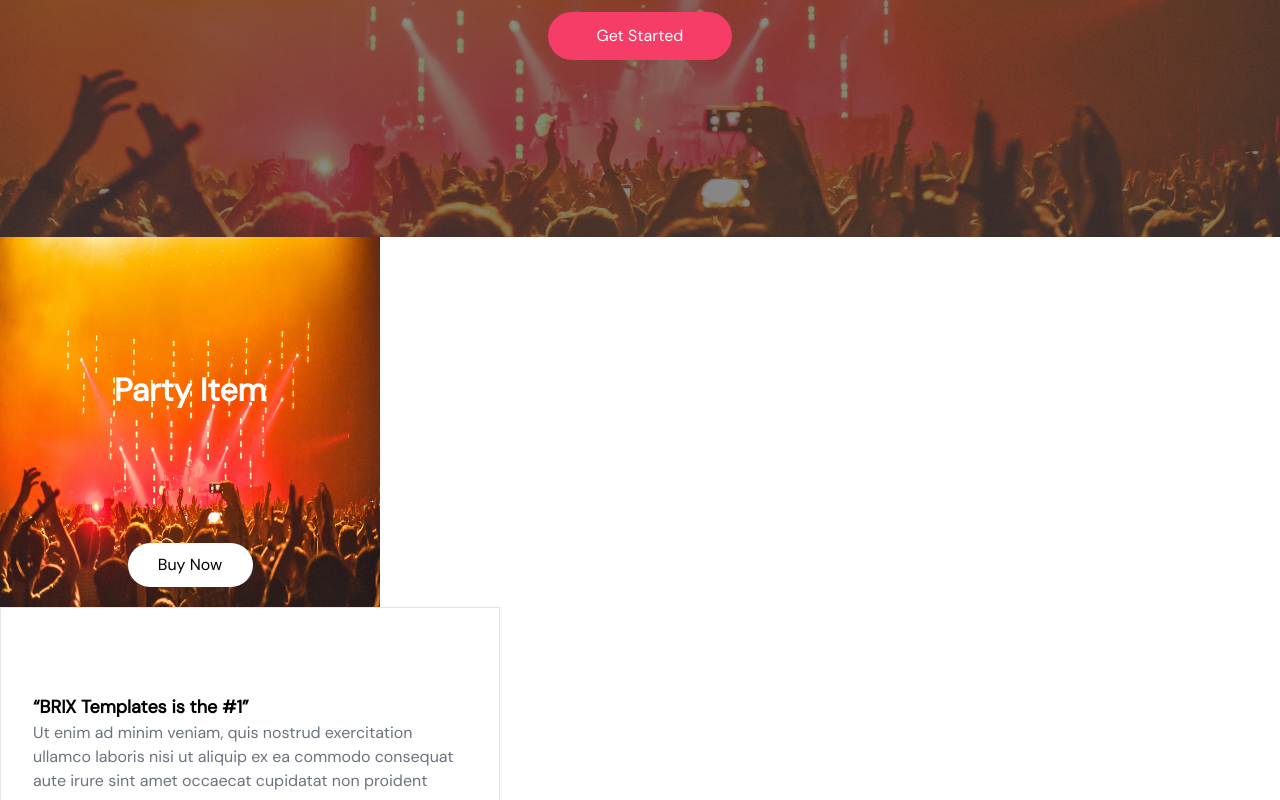
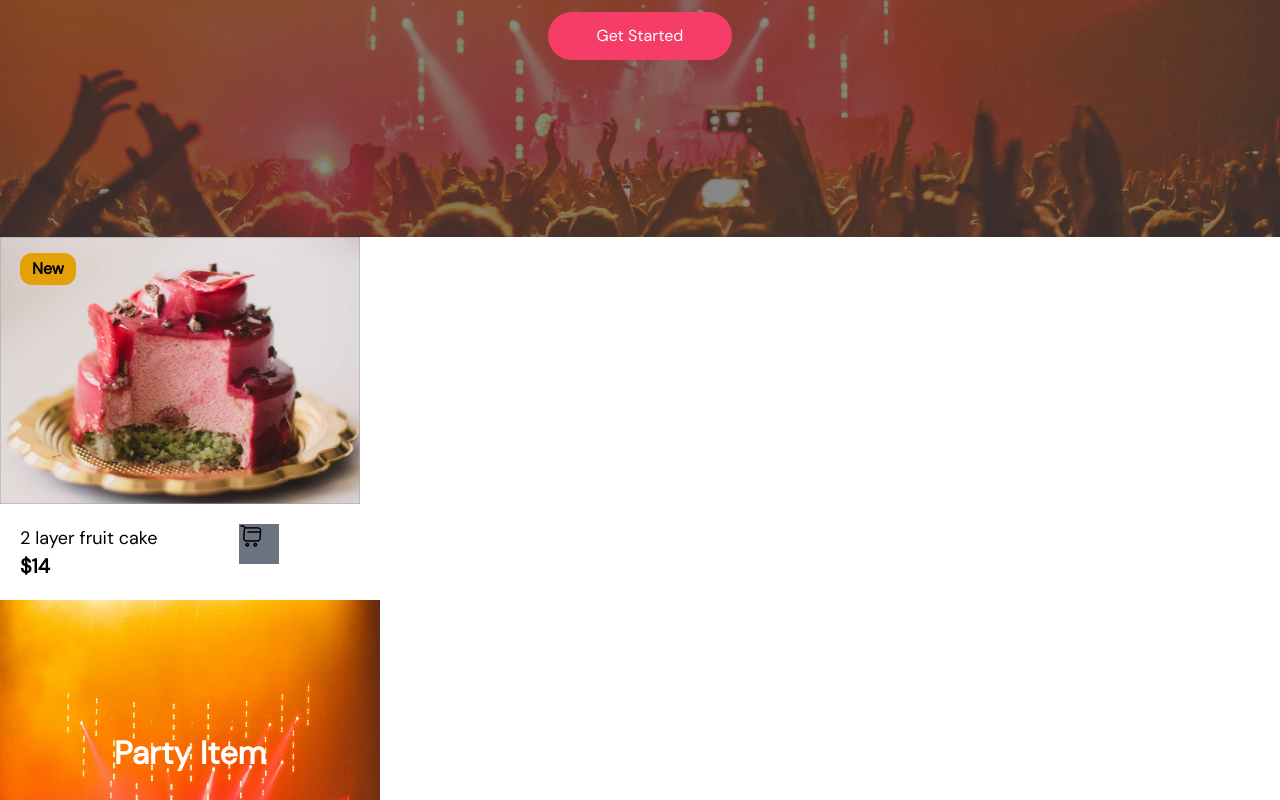
Before and after one commit to PaateeNg/paatee, a Next.js app: page / in a window 1280 px wide. Shown: the part 418-1218 px from the top of the page. Built offline with nearby package versions, Linux system fonts and the light colour scheme.

Commit message:
productCard done

```diff
--- a/src/app/layout.tsx
+++ b/src/app/layout.tsx
@@ -5,8 +5,8 @@ import "./globals.css";
 const inter = Inter({ subsets: ["latin"] });
 
 export const metadata: Metadata = {
-  title: "Create Next App",
-  description: "Generated by create next app",
+  title: "Paatee App",
+  description: "Party Marketplace",
 };
 
 export default function RootLayout({
--- a/src/app/page.tsx
+++ b/src/app/page.tsx
@@ -3,12 +3,14 @@ import HomePage from "@/components/Home";
 import NavBar from "@/components/NavBar/DesktopNavBar";
 import HomeMain from "@/components/HomeMain";
 import Testimonials from "@/components/Testimonials/Testimonials";
+import ProductCard from "@/components/ProductCard/ProductCard";
 
 export default function Home() {
   return (
     <div>
       <NavBar />
       <HomePage />
+      <ProductCard/>
       <HomeMain/>
       <Testimonials/>
       <Footer />
--- /dev/null
+++ b/src/components/ProductCard/ProductCard.tsx
@@ -0,0 +1,31 @@
+import Image from 'next/image'
+import React from 'react'
+import cake1 from '../../../public/assets/img/cake1.png'
+import cart from '../../../public/assets/img/shopping-cart.png'
+
+const ProductCard = () => {
+  return (
+    <>
+        <div className='flex flex-col'>
+            <div className='relative'>
+            <Image height={267} width={360} className="" src={cake1} alt="" />
+                <span className='absolute top-4 left-5 bg-yellow-400 rounded-xl p-1 px-3 font-bold'>New</span>
+            </div>
+            <div className='p-5 text-lg flex gap-20'>
+                <div className='flex flex-col'>
+                    <span>2 layer fruit cake</span>
+                    <span className='text-xl font-bold'>$14</span>
+                </div>
+                <div className='relative left-[1px] '>
+                    <div className='bg-gray-500 h-[40px] w-[40px] '>
+
+                        <Image height={24} width={24} className="" src={cart} alt="" />
+                    </div>
+                </div>
+            </div>
+        </div>
+    </>
+  )
+}
+
+export default ProductCard
```
Also changed, not shown: public/assets/img/cake1.png (added).
